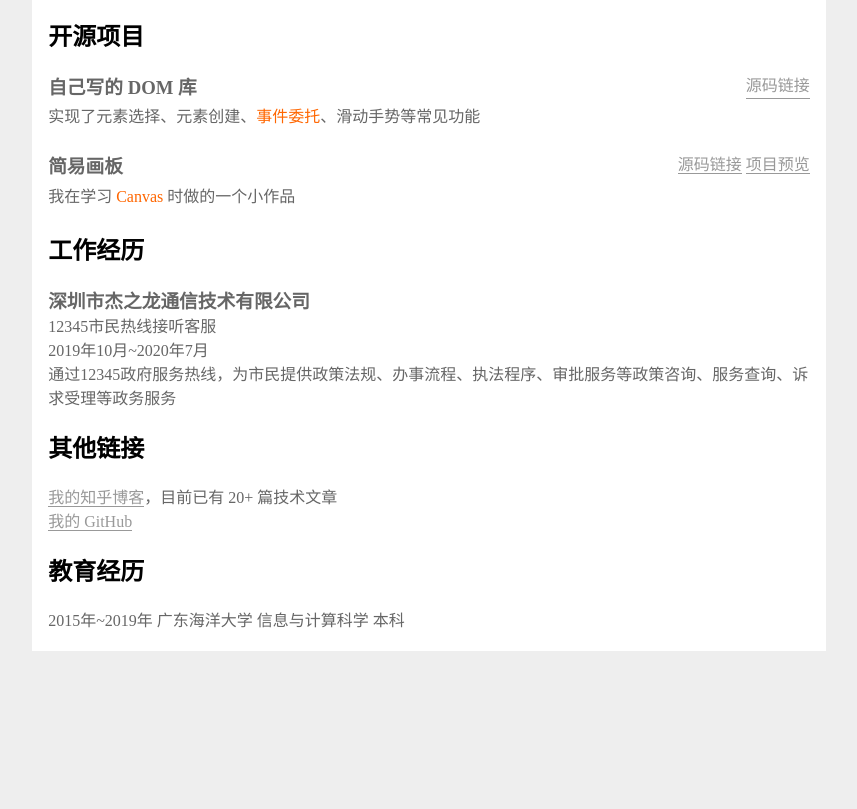
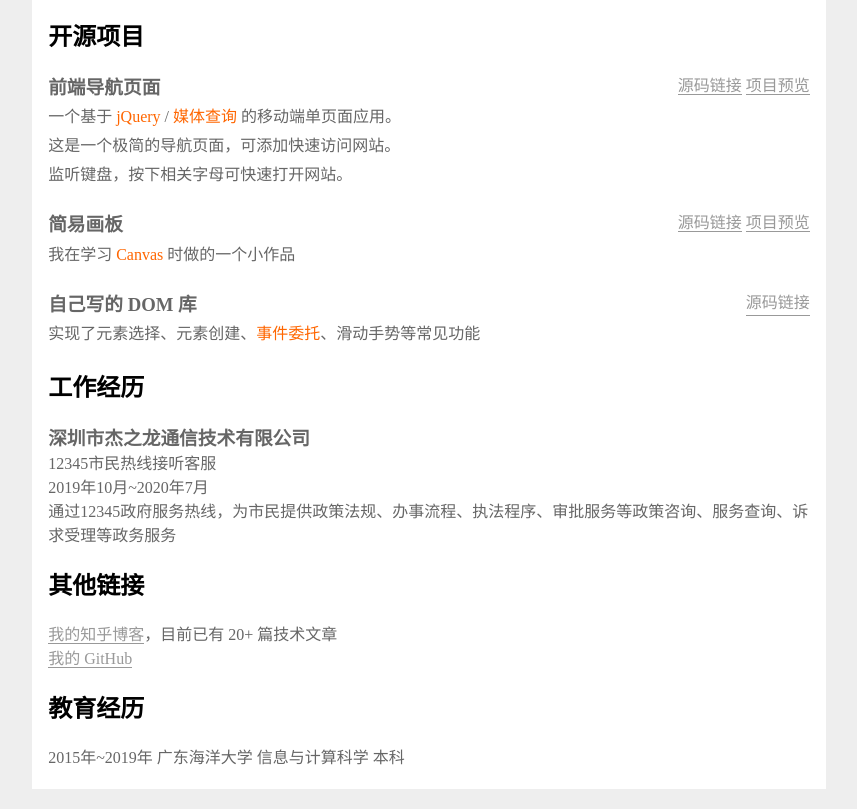
Before and after one commit to cajohan/cv-2020, a plain HTML site: page src/index.html in a window 1280 px wide. Shown: the part 836-1645 px from the top of the page, without its empty margins (211-1068 px from the left). Before the commit the page ends 1507 px from the top, so only its background shows below. Drawn offline with Linux system fonts and the light colour scheme.

Commit message:
完善细节

```diff
--- a/src/index.html
+++ b/src/index.html
@@ -292,11 +292,24 @@
     <ul>
       <li>
         <header>
-          <h3>自己写的 DOM 库</h3>
-          <a href="https://github.com/cajohan/dom-demo-1">源码链接</a>
+          <h3>前端导航页面</h3>
+          <span>
+              <a href="https://github.com/cajohan/nav-1">源码链接</a>
+              <a href="http://chenjunhuang.top/nav-1/dist/index.html">项目预览</a>
+            </span>
         </header>
-        <p>实现了元素选择、元素创建、<strong>事件委托</strong>、滑动手势等常见功能</p>
+        <p>
+          一个基于 <strong>jQuery</strong> / <strong>媒体查询</strong> 的移动端单页面应用。
+        </p>
+
+        <p>
+          这是一个极简的导航页面，可添加快速访问网站。
+        </p>
+        <p>
+          监听键盘，按下相关字母可快速打开网站。
+        </p>
       </li>
+
 
       <li>
         <header>
@@ -307,6 +320,13 @@
             </span>
         </header>
         <p>我在学习 <strong>Canvas</strong> 时做的一个小作品</p>
+      </li>
+      <li>
+        <header>
+          <h3>自己写的 DOM 库</h3>
+          <a href="https://github.com/cajohan/dom-demo-1">源码链接</a>
+        </header>
+        <p>实现了元素选择、元素创建、<strong>事件委托</strong>、滑动手势等常见功能</p>
       </li>
     </ul>
   </section>
```
Also changed, not shown: 1 other file.
